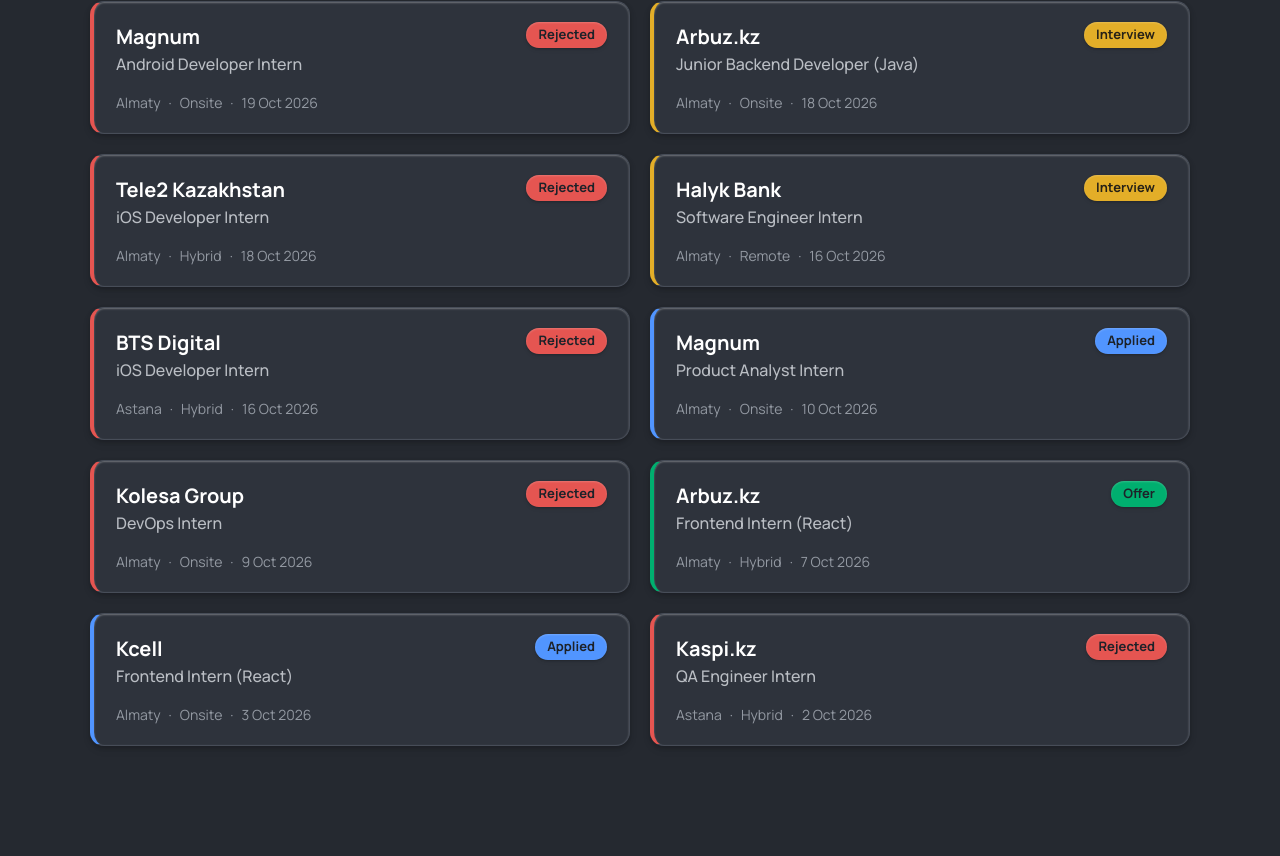
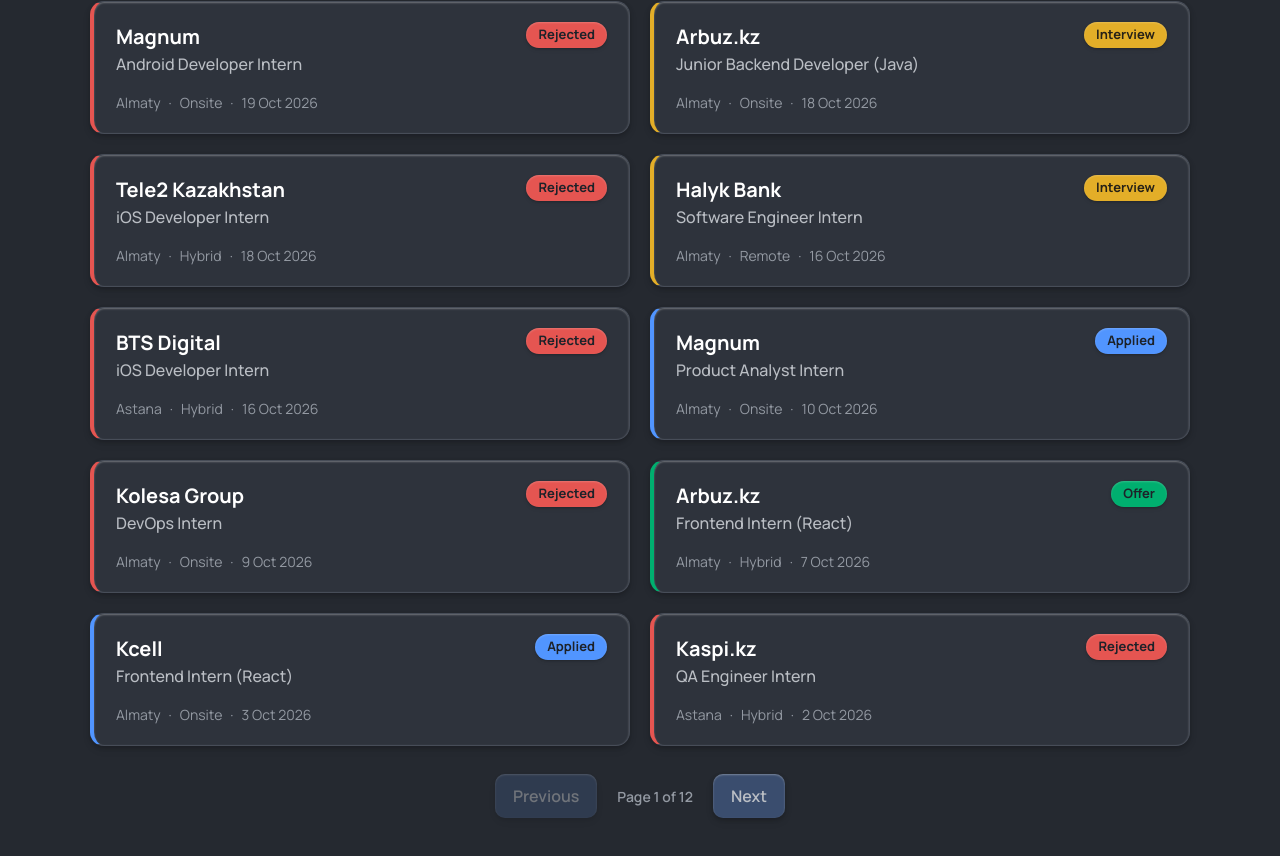
Before and after one commit to kimashii-dan/react-job-app-tracker, a React (Vite) app: page / in a window 1280 px wide. Shown: the part 306-1162 px from the top of the page. Before the commit the page ends 1112 px from the top, so only its background shows below. Built offline with nearby package versions, Linux system fonts and the light colour scheme; a web font is replaced by a local one.

Commit message:
dd pagination with reset to first page on query change

```diff
--- /dev/null
+++ b/src/components/Pagination.css
@@ -0,0 +1,12 @@
+.pagination {
+  display: flex;
+  align-items: center;
+  justify-content: center;
+  gap: 20px;
+}
+
+.pagination-info {
+  font-size: 14px;
+  font-weight: 600;
+  color: var(--muted-foreground);
+}
--- /dev/null
+++ b/src/components/Pagination.jsx
@@ -0,0 +1,27 @@
+import './Pagination.css'
+
+function Pagination({ page, totalPages, onPageChange }) {
+  if (totalPages <= 1) {
+    return null
+  }
+
+  return (
+    <div className="pagination">
+      <button className="button button-secondary" disabled={page === 1} onClick={() => onPageChange(page - 1)}>
+        Previous
+      </button>
+      <span className="pagination-info">
+        Page {page} of {totalPages}
+      </span>
+      <button
+        className="button button-secondary"
+        disabled={page === totalPages}
+        onClick={() => onPageChange(page + 1)}
+      >
+        Next
+      </button>
+    </div>
+  )
+}
+
+export default Pagination
--- a/src/pages/ListPage.jsx
+++ b/src/pages/ListPage.jsx
@@ -1,8 +1,9 @@
 import { useEffect, useState } from 'react'
-import { getApplications } from '../api.js'
+import { getApplications, PAGE_SIZE } from '../api.js'
 import ApplicationList from '../components/ApplicationList.jsx'
 import Controls from '../components/Controls.jsx'
 import Message from '../components/Message.jsx'
+import Pagination from '../components/Pagination.jsx'
 import './ListPage.css'
 
 function ListPage() {
@@ -10,7 +11,7 @@
   const [total, setTotal] = useState(0)
   const [loading, setLoading] = useState(true)
   const [error, setError] = useState(null)
-  const [query, setQuery] = useState({ search: '', status: 'all', sort: 'newest' })
+  const [query, setQuery] = useState({ search: '', status: 'all', sort: 'newest', page: 1 })
 
   useEffect(() => {
     let ignore = false
@@ -37,7 +38,12 @@
   }, [query])
 
   function updateQuery(changes) {
-    setQuery({ ...query, ...changes })
+    setQuery({ ...query, ...changes, page: 1 })
+    setLoading(true)
+  }
+
+  function handlePageChange(newPage) {
+    setQuery({ ...query, page: newPage })
     setLoading(true)
   }
 
@@ -67,6 +73,13 @@
         onSortChange={(value) => updateQuery({ sort: value })}
       />
       {content}
+      {!loading && !error && (
+        <Pagination
+          page={query.page}
+          totalPages={Math.ceil(total / PAGE_SIZE)}
+          onPageChange={handlePageChange}
+        />
+      )}
     </div>
   )
 }
```
